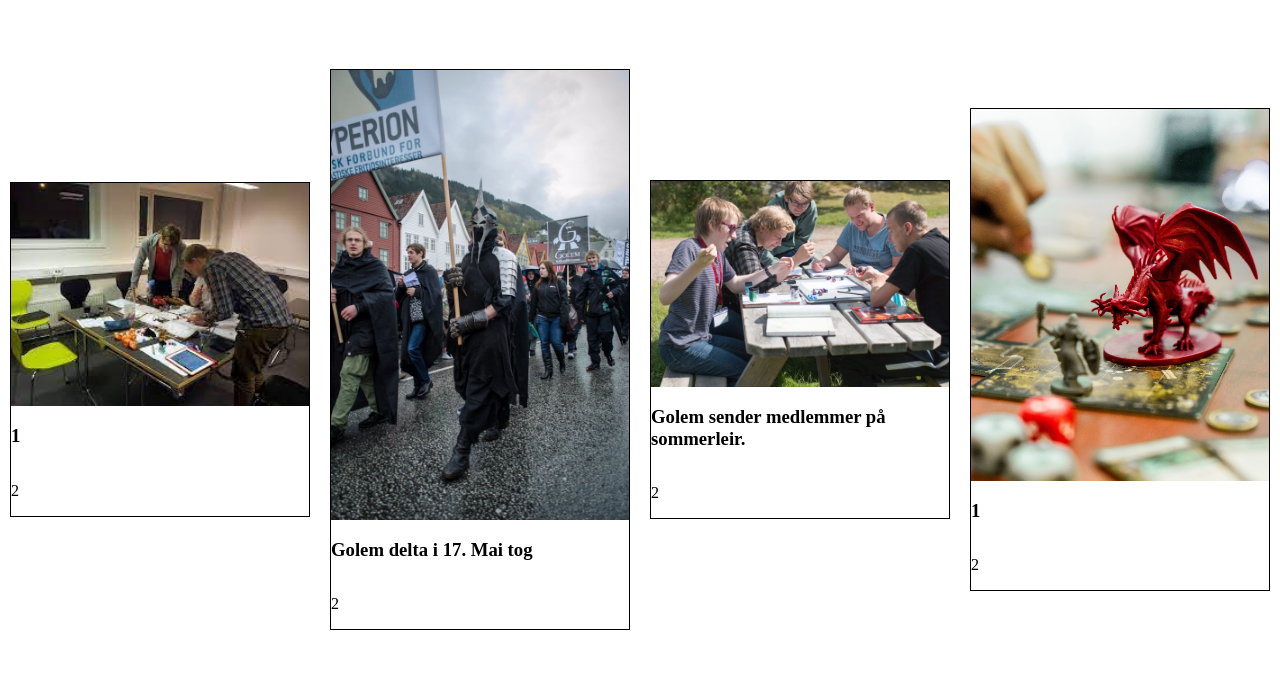
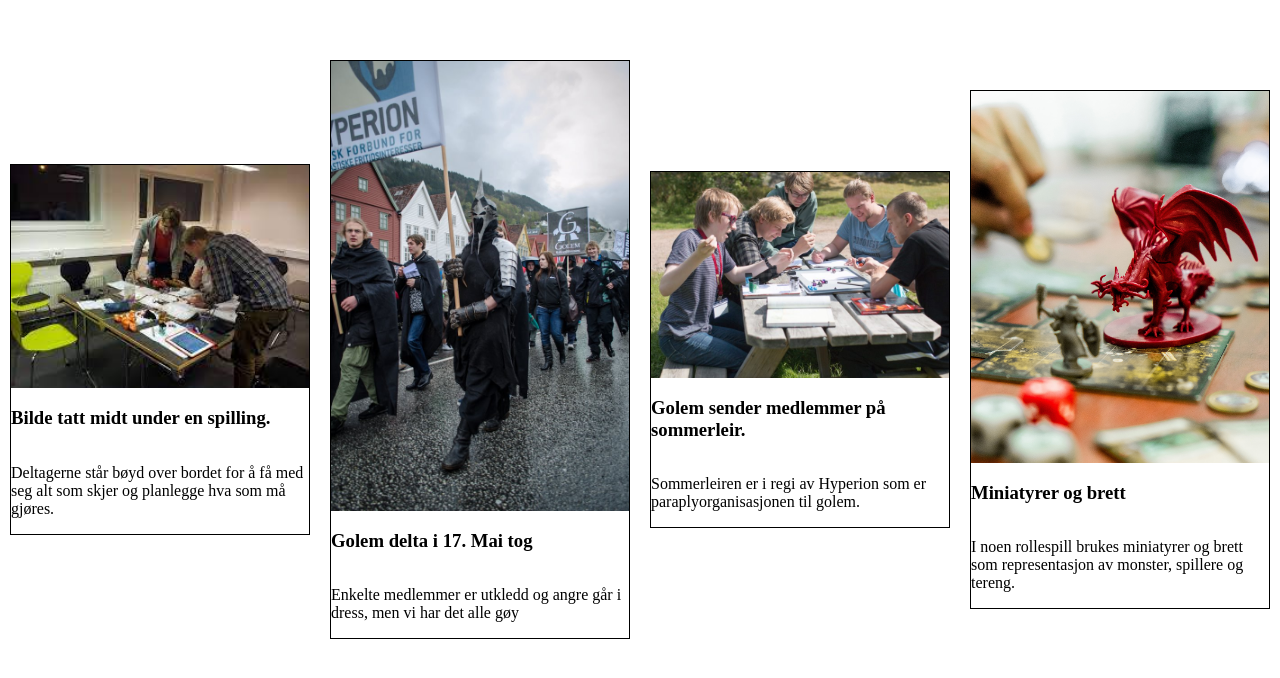
Before and after one commit to NatanielQA/Kodeloftet-media-galleri-Golem, a website: page index.html in a window 1280 px wide. Shown: the part 1302-1980 px from the top of the page. Drawn offline with Linux system fonts and the light colour scheme.

Commit message:
mer tekst i bilde feltene

```diff
--- a/index.html
+++ b/index.html
@@ -37,26 +37,26 @@
 
         <div class="imageCard">
           <img src="images/Golem_Session.jpg" alt="People gathered around a table playing a ttrpg">
-          <h3>1</h3>
-          <p>2</p>
+          <h3>Bilde tatt midt under en spilling.</h3>
+          <p>Deltagerne står bøyd over bordet for å få med seg alt som skjer og planlegge hva som må gjøres.</p>
         </div>
 
         <div class="imageCard">
           <img src="images/17 mai.jpg" alt="17. of May parade">
           <h3>Golem delta i 17. Mai tog</h3>
-          <p>2</p>
+          <p>Enkelte medlemmer er utkledd og angre går i dress, men vi har det alle gøy</p>
         </div>
 
         <div class="imageCard">
           <img src="images/Sommerleir.jpg" alt="Youths enjoying ttrpg during summer camp">
           <h3>Golem sender medlemmer på sommerleir.</h3>
-          <p>2</p>
+          <p>Sommerleiren er i regi av Hyperion som er paraplyorganisasjonen til golem.</p>
         </div>
 
         <div class="imageCard">
           <img src="images/Miniatyr.jpg" alt="dnd miniatures used on a battlemap">
-          <h3>1</h3>
-          <p>2</p>
+          <h3>Miniatyrer og brett</h3>
+          <p>I noen rollespill brukes miniatyrer og brett som representasjon av monster, spillere og tereng.</p>
         </div>
 
 
```
